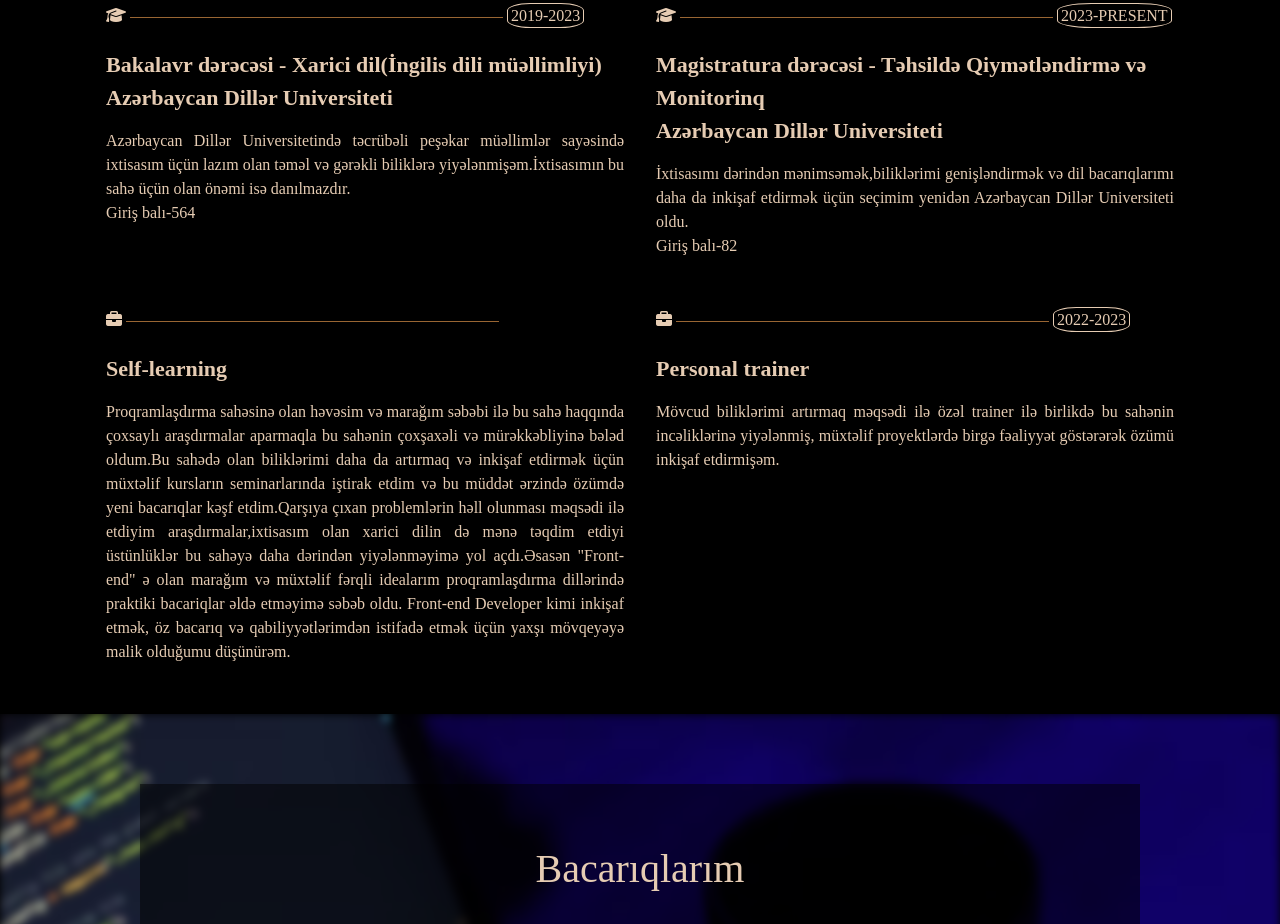
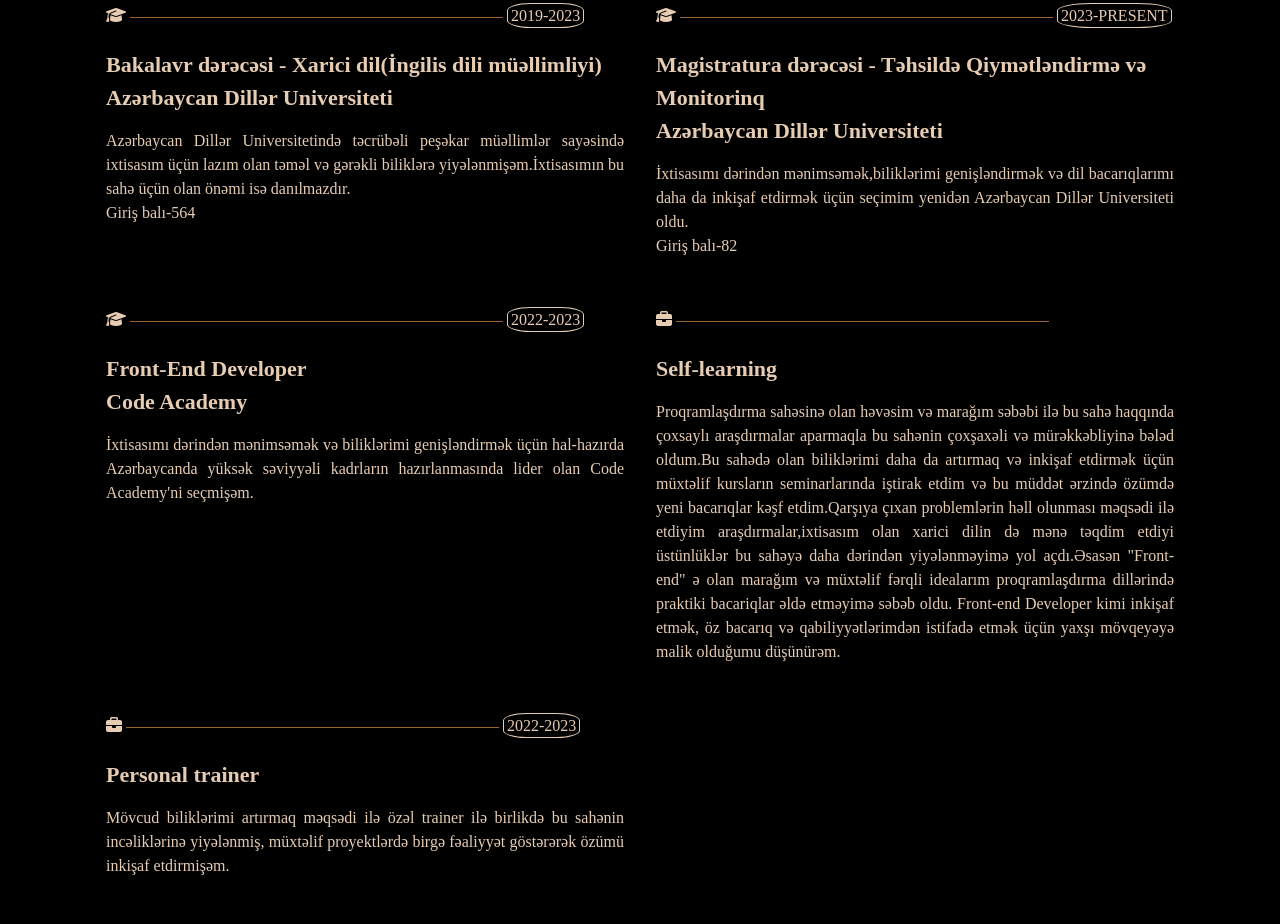
Before and after one commit to fhashimovaa/Portfolio, a website: page index.html in a window 1280 px wide. Shown: the part 1036-1960 px from the top of the page. Drawn offline with nearby package versions, Linux system fonts and the light colour scheme.

Commit message:
document chanhe

```diff
--- a/index.html
+++ b/index.html
@@ -129,6 +129,20 @@
                             </div>
                         </div>
                         <div class="col-12 col-sm-12 col-md-12 col-lg-6 col-xl-6 px-3 about__content-heading">
+                            <i class="fa-solid fa-graduation-cap"></i>
+                            <div class="about__content-heading-line"></div>
+                            <span>2022-2023</span>
+                            <div class="about__content-theme">
+                                <p>Front-End Developer</p>
+                                <p>Code Academy</p>
+                                <p class="about__content-theme-paragraph">
+                                    İxtisasımı dərindən mənimsəmək və biliklərimi genişləndirmək üçün hal-hazırda
+                                    Azərbaycanda yüksək səviyyəli kadrların hazırlanmasında lider olan Code Academy'ni
+                                    seçmişəm.
+                                </p>
+                            </div>
+                        </div>
+                        <div class="col-12 col-sm-12 col-md-12 col-lg-6 col-xl-6 px-3 about__content-heading">
                             <i class="fa-solid fa-briefcase"></i>
                             <div class="about__content-heading-line"></div>
                             <div class="about__content-theme">
@@ -166,6 +180,7 @@
                                 </p>
                             </div>
                         </div>
+
                     </div>
                 </div>
             </div>
```
Also changed, not shown: 2 other files.
